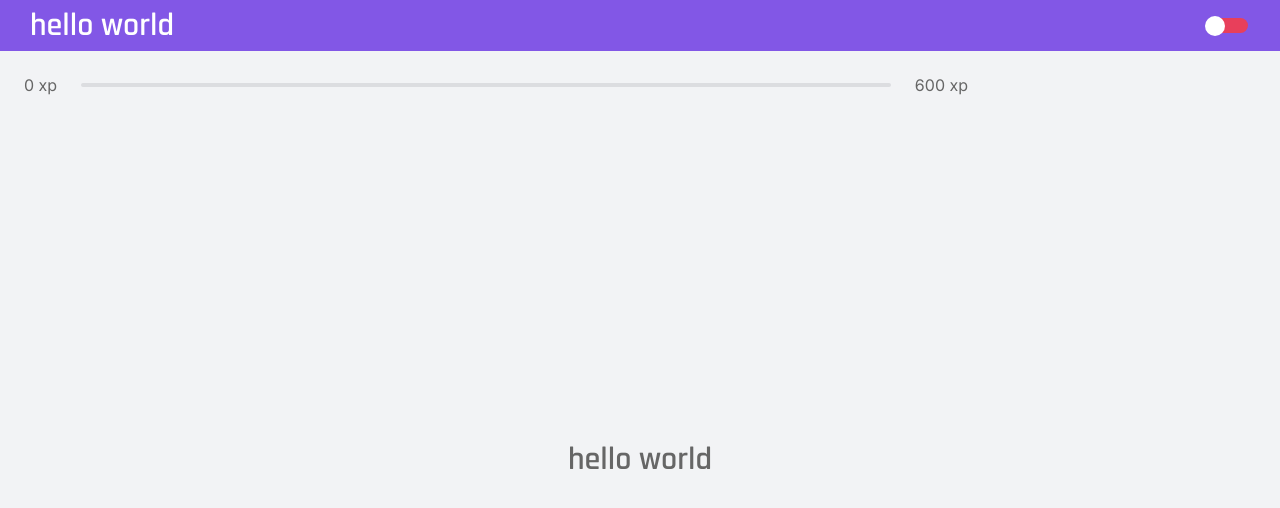
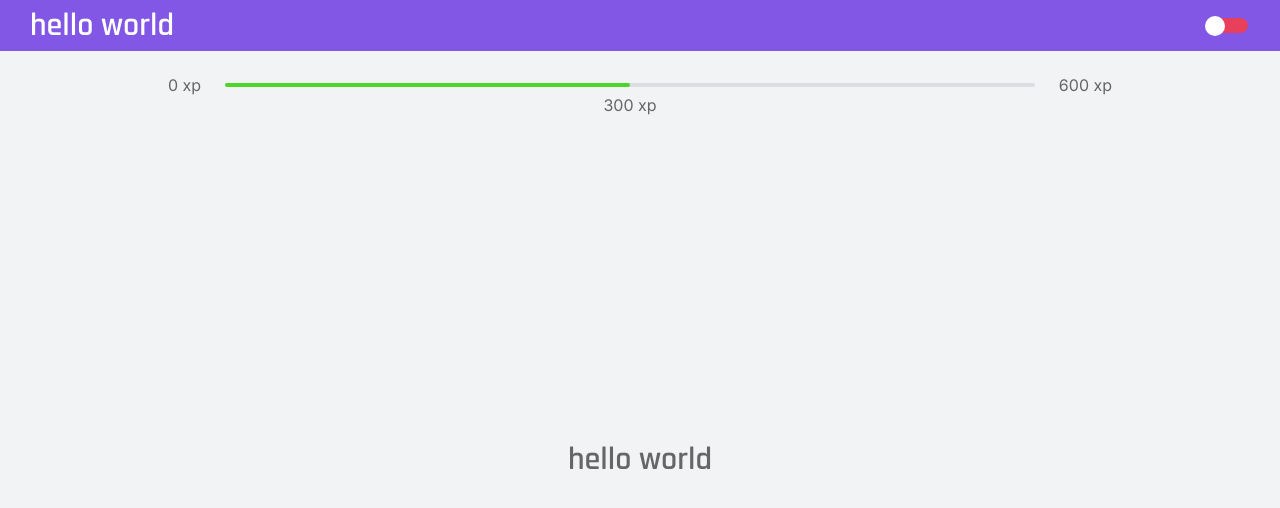
Before and after one commit to MatheusF99/portfolio, a Next.js app: page / in a window 1280 px wide. Shown: the top 508 px of the page. Built offline with nearby package versions, Linux system fonts and the light colour scheme.

Commit message:
experience bar

```diff
--- a/src/components/ExperianceBar/ExperienceStyle.ts
+++ b/src/components/ExperianceBar/ExperienceStyle.ts
@@ -3,7 +3,6 @@ import styled from 'styled-components'
 export const Container = styled.div`
   display: flex;
   align-items: center;
-  justify-content: flex-start;
 
   max-width: 992px;
   width: 100%;
@@ -21,13 +20,25 @@ export const Container = styled.div`
     span {
       font-size: 1rem;
     }
-    > div {
+    div {
       flex: 1;
       height: 4px;
       border-radius: 4px;
       background: ${props => props.theme.colors.grayLine};
       margin: 0 1.5rem;
       position: relative;
+
+      div {
+        height: 4px;
+        margin: 0;
+        border-radius: 4px;
+        background: ${props => props.theme.colors.green};
+      }
+      .current-experience {
+        position: absolute;
+        top: 12px;
+        transform: translateX(-50%);
+      }
     }
   }
 `
--- a/src/components/ExperianceBar/ExperinceBar.tsx
+++ b/src/components/ExperianceBar/ExperinceBar.tsx
@@ -7,7 +7,12 @@ const ExperinceBar: React.FC = () => {
     <Container>
       <header className="experience-bar">
         <span>0 xp</span>
-        <div></div>
+        <div>
+          <div style={{ width: '50%' }}></div>
+          <span className="current-experience" style={{ left: '50%' }}>
+            300 xp
+          </span>
+        </div>
         <span>600 xp</span>
       </header>
     </Container>
--- a/src/styles/pages/Home.ts
+++ b/src/styles/pages/Home.ts
@@ -5,6 +5,8 @@ export const Container = styled.div`
   height: 100vh;
 
   display: flex;
+  justify-content: center;
+  align-items: center;
   flex-direction: column;
 
   h1 {
```
